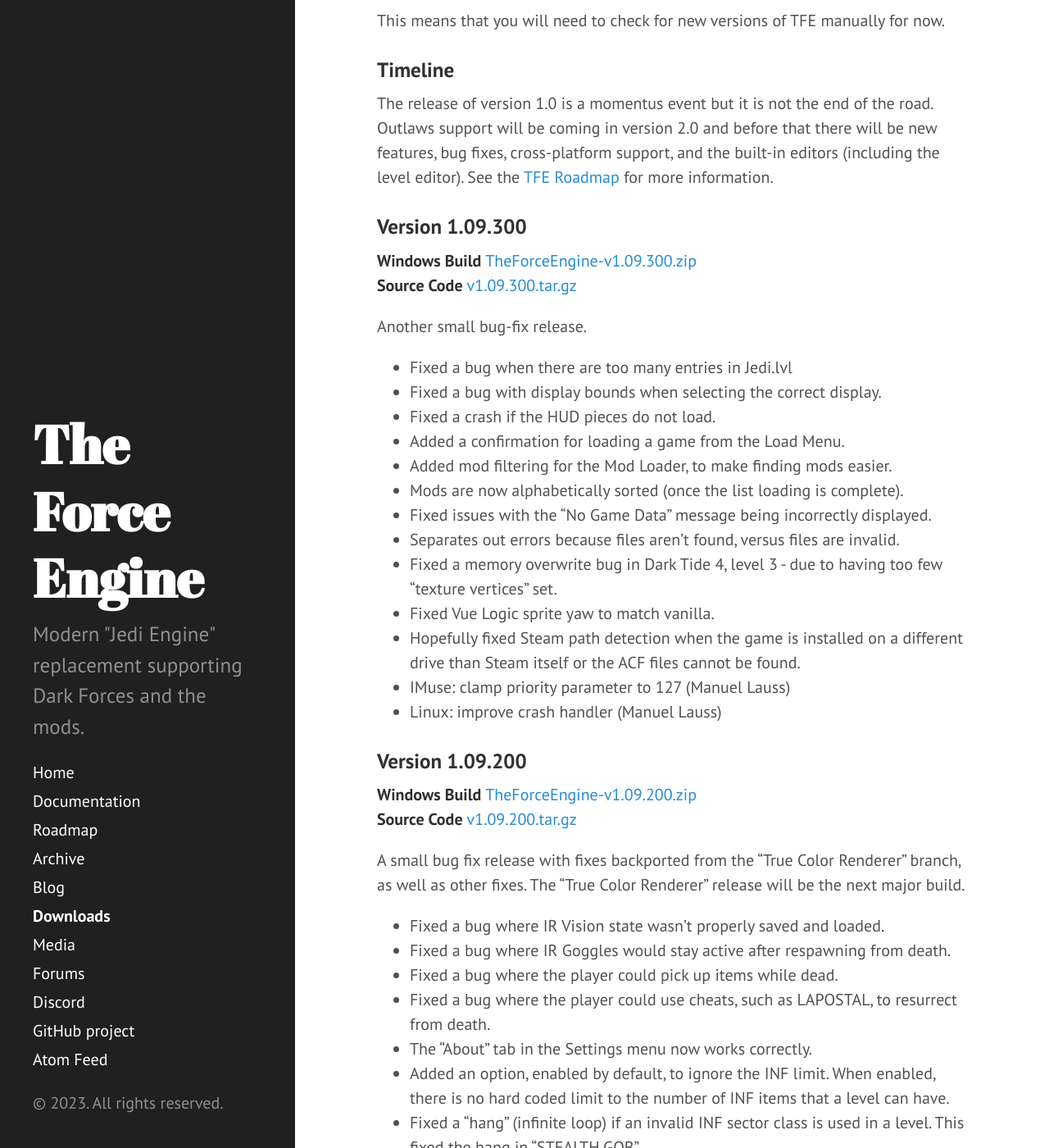
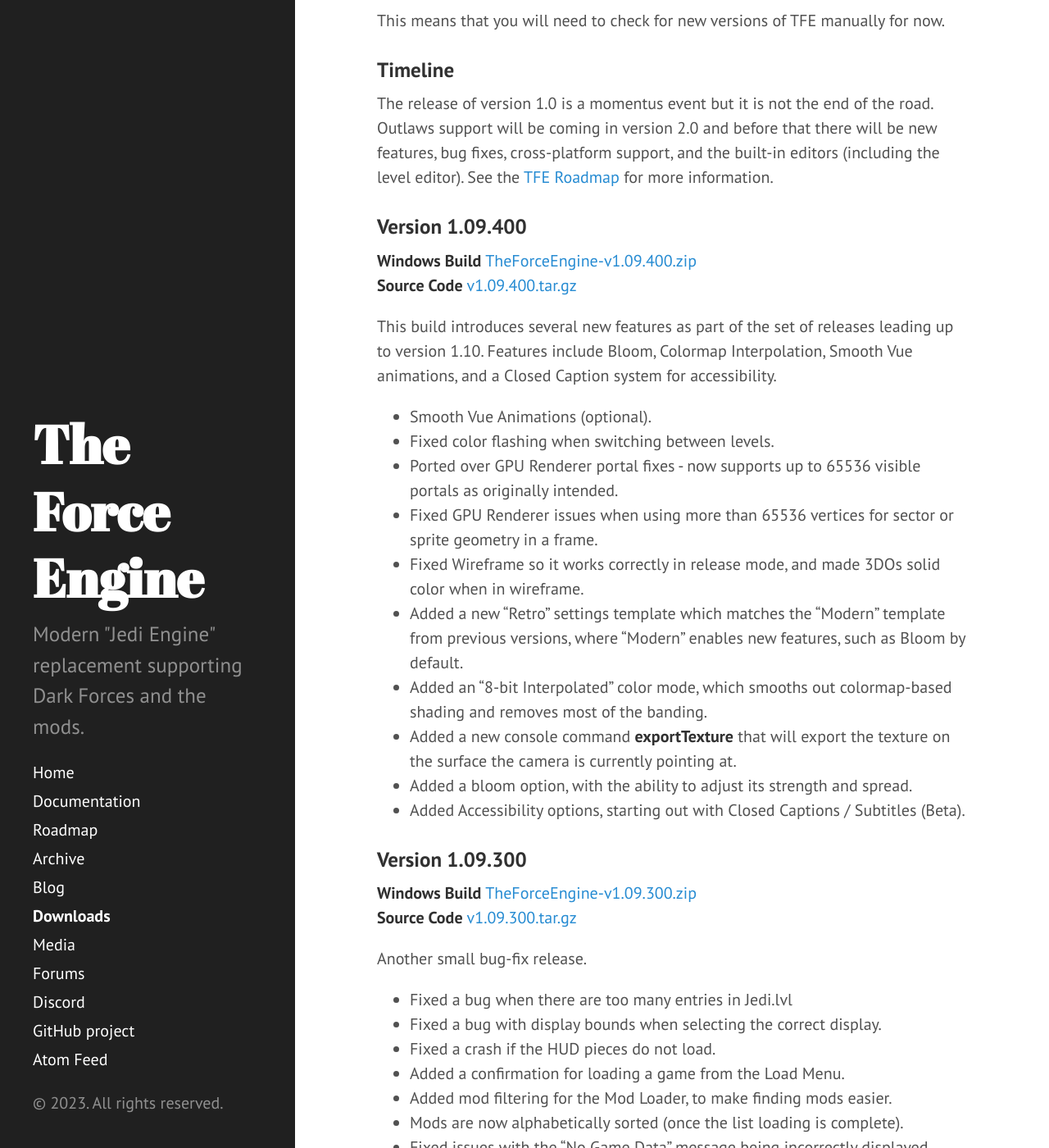
Before and after one commit to TheForceEngine/TheForceEngine.github.io, a Jekyll site: the page built from downloads.md, in a window 1280 px wide and 1400 px high, scrolled down 410 px. Shown: the whole window at 82% size. Built offline with Jekyll 4.4.1, drawn with Linux system fonts in a browser that asks for light colours.

Commit message:
Update downloads.md

```diff
--- a/downloads.md
+++ b/downloads.md
@@ -10,6 +10,23 @@
 
 ### Timeline
 The release of version 1.0 is a momentus event but it is not the end of the road. Outlaws support will be coming in version 2.0 and before that there will be new features, bug fixes, cross-platform support, and the built-in editors (including the level editor). See the [TFE Roadmap](Roadmap.md) for more information.
+
+### Version 1.09.400
+**Windows Build** [TheForceEngine-v1.09.400.zip](https://github.com/luciusDXL/TheForceEngine/releases/download/v1.09.400/TheForceEngine-v1.09.400.zip) <br>
+**Source Code** [v1.09.400.tar.gz](https://github.com/luciusDXL/TheForceEngine/archive/refs/tags/v1.09.400.zip)
+
+This build introduces several new features as part of the set of releases leading up to version 1.10. Features include Bloom, Colormap Interpolation, Smooth Vue animations, and a Closed Caption system for accessibility.
+
+* Smooth Vue Animations (optional).
+* Fixed color flashing when switching between levels.
+* Ported over GPU Renderer portal fixes - now supports up to 65536 visible portals as originally intended.
+* Fixed GPU Renderer issues when using more than 65536 vertices for sector or sprite geometry in a frame.
+* Fixed Wireframe so it works correctly in release mode, and made 3DOs solid color when in wireframe.
+* Added a new "Retro" settings template which matches the "Modern" template from previous versions, where "Modern" enables new features, such as Bloom by default.
+* Added an "8-bit Interpolated" color mode, which smooths out colormap-based shading and removes most of the banding.
+* Added a new console command **exportTexture** that will export the texture on the surface the camera is currently pointing at.
+* Added a bloom option, with the ability to adjust its strength and spread.
+* Added Accessibility options, starting out with Closed Captions / Subtitles (Beta).
 
 ### Version 1.09.300
 **Windows Build** [TheForceEngine-v1.09.300.zip](https://github.com/luciusDXL/TheForceEngine/releases/download/v1.09.300/TheForceEngine-v1.09.300.zip) <br>
```
